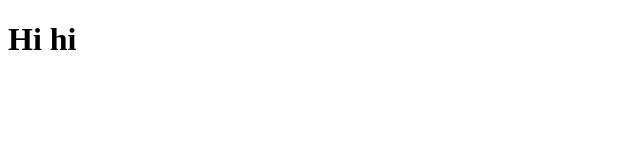
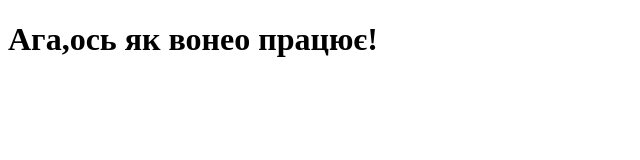
Before and after one commit to AndreLit/Homework, a plain HTML site: page index.html in a window 1280 px wide. Shown: the whole page, without its empty margins (0-640 px from the left). Drawn offline with Linux system fonts and the light colour scheme.

Commit message:
Воно працює

```diff
--- a/index.html
+++ b/index.html
@@ -7,6 +7,6 @@
     <title>Document</title>
 </head>
 <body>
-    <h1>Hi hi</h1>
+    <h1>Ага,ось як вонео працює!</h1>
 </body>
 </html>
```
